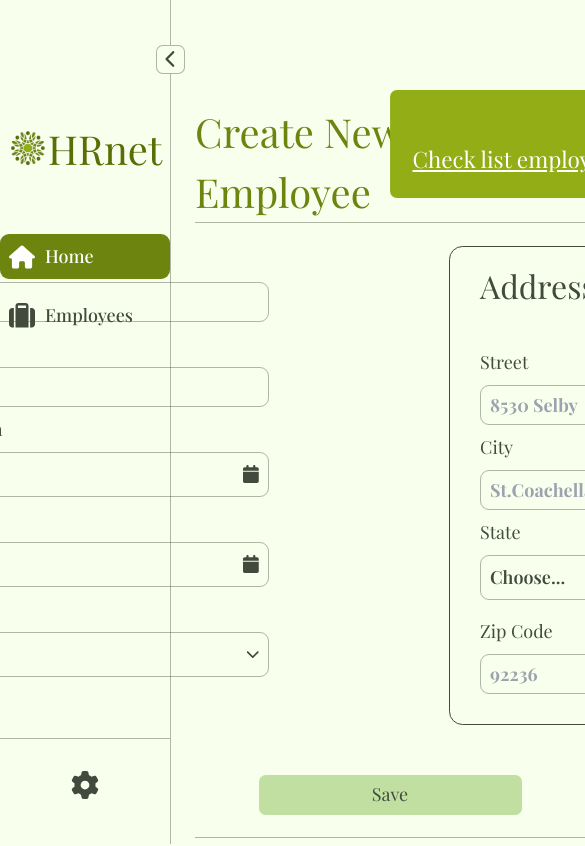
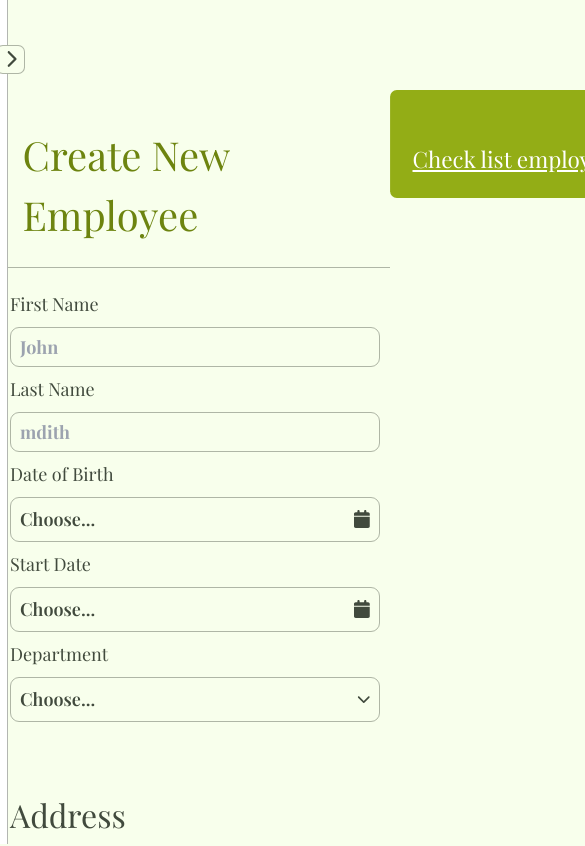
Before and after one commit to PrAndrian/HRnet, a React (Vite) app: page / in a window 390 px wide. Shown: the top 846 px of the page, 585 px wide, since content can reach past the window. Built offline with nearby package versions, Linux system fonts and the light colour scheme.

Commit message:
bug fix [accent in form, pagination when table empty]

```diff
--- a/src/components/EmployeeCreationForm.jsx
+++ b/src/components/EmployeeCreationForm.jsx
@@ -60,7 +60,7 @@ const EmployeeCreationForm = ({onToast}) => {
             zipCode: verfyWordSpaces(zipCode),
         }
 
-        const regex = /^[a-zA-Z0-9\-/ ]+$/;
+        const regex = /^[a-zA-Z0-9\-/ éèàùêâô]+$/;
         const valuesEmployee = Object.values(employee);
 
         valuesEmployee.map((value,index)=>{
@@ -96,7 +96,7 @@ const EmployeeCreationForm = ({onToast}) => {
         id="create-employee"
         className="flex flex-col grow justify-center items-center p-5"
     >
-        <div className="flex justify-center gap-40 mb-[50px] w-full" >
+        <div className="flex justify-center flex-wrap gap-10 md:gap-40 mb-[50px] w-full" >
             <fieldset className="
                 flex
                 flex-col
@@ -117,7 +117,7 @@ const EmployeeCreationForm = ({onToast}) => {
                 <InputForm
                     id='last-name'
                     type='text'
-                    palceholder="Smith"
+                    palceholder="mdith"
                     setter={setLastName}
                     isError={errors.lastName}
                 />
@@ -158,8 +158,8 @@ const EmployeeCreationForm = ({onToast}) => {
                 flex-col
                 w-full
                 max-w-[375px]
-                border
-                border-[#414A3D]
+                md:border
+                md:border-[#414A3D]
                 rounded-xl
                 pt-[15px]
                 px-[30px]
--- a/src/components/Layout.jsx
+++ b/src/components/Layout.jsx
@@ -6,7 +6,7 @@ const Layout = () => {
     <>
     <div className='flex h-screen'>
         <Navbar/>
-        <main className="flex flex-col mx-[24px] mt-[102px] w-screen">
+        <main className="flex flex-col md:mx-[24px] mt-[102px] w-screen">
           <Outlet/>
         </main>
     </div>
--- a/src/components/Navbar.jsx
+++ b/src/components/Navbar.jsx
@@ -2,24 +2,35 @@ import { Link, NavLink } from 'react-router-dom'
 import Logo from '../assets/logo_wealth_Health.png'
 import { FontAwesomeIcon } from '@fortawesome/react-fontawesome'
 import { faChevronUp, faGear, faHouse, faSuitcase } from '@fortawesome/free-solid-svg-icons'
+import { useState } from 'react'
 
 const Navbar = () => {
+  const [isOpen, setIsOpen] = useState(false)
   return (
-    <nav className="
+    <nav className={`
+      z-50
+      bg-white
+      md:bg-transparent
       flex
       flex-col
       items-center
-      w-[240px]
+      px-2
+      md:px-0
+      w-fit
+      md:w-[240px]
       h-screen
       border-r
       border-opacity-40
       border-[#414A3D]
-      relative
-    ">
+      fixed
+      md:relative
+      ${ !isOpen ? 'left-[-14%] md:left-0' : 'left-0'}`}
+    >
       <div className='
         absolute
         top-[45px]
-        right-[-15px]
+        right-[-18px]
+        md:right-[-15px]
         border
         border-opacity-40
         border-[#414A3D]
@@ -27,50 +38,55 @@ const Navbar = () => {
         px-1
         bg-[#F8FFEC]
         cursor-pointer
-      '>
-        <FontAwesomeIcon icon={faChevronUp} className='rotate-[-90deg]' />
+      '
+      onClick={()=>setIsOpen(!isOpen)}
+      >
+        <FontAwesomeIcon icon={faChevronUp} className={`${isOpen ? "rotate-[-90deg]" : "rotate-[90deg]"}`} />
       </div>
 
       <Link to="/" >
         <div className='flex items-center mt-[119px] mb-[55px]'>
           <img className="w-[40px] h-[40px]" src={Logo}/>
-          <span className='text-[40px] text-[#596F06]'>HRnet</span>
+          <span className='hidden md:block text-[40px] text-[#596F06]'>HRnet</span>
         </div>
       </Link>
 
       <div className='flex grow flex-col gap-[14px]'>
         <NavLink
         to="/"
+        onClick={()=>setIsOpen(false)}
         className={({ isActive, isPending }) => isPending ? "pending" : isActive ?
-          "flex items-center w-[170px] font-medium  p-2 p-2 bg-secondary rounded-lg text-white"
+          "flex items-center w-fit md:w-[170px] font-medium  p-2 bg-secondary rounded-lg text-white"
         :
-          "flex items-center w-[170px] font-medium  p-2 hover:bg-secondary hover:rounded-lg hover:text-white"}
+          "flex items-center w-fit md:w-[170px] font-medium  p-2 hover:bg-secondary hover:rounded-lg hover:text-white"}
         >
           <FontAwesomeIcon
             icon={faHouse}
-            className='pr-[10px] w-[26px] h-[26px]'
+            className='md:pr-[10px] w-[26px] h-[26px]'
           />
-          Home
+          <span className='hidden md:block'>Home</span>
         </NavLink>
 
         <NavLink
           to="/employees"
+          onClick={()=>setIsOpen(false)}
           className={({ isActive, isPending }) => isPending ? "pending" : isActive ?
-            "flex items-center w-[170px] font-medium  p-2 p-2 bg-secondary rounded-lg text-white"
+            "flex items-center ww-fit md:w-[170px] font-medium  p-2 p-2 bg-secondary rounded-lg text-white"
           :
-            "flex items-center w-[170px] font-medium  p-2 hover:bg-secondary hover:rounded-lg hover:text-white"}>
+            "flex items-center w-fit md:w-[170px] font-medium  p-2 hover:bg-secondary hover:rounded-lg hover:text-white"}>
           <FontAwesomeIcon
             icon={faSuitcase}
-            className='pr-[10px] w-[26px] h-[26px]'
+            className='md:pr-[10px] w-[26px] h-[26px]'
           />
-          Employees
+          <span className='hidden md:block'>Employees</span>
         </NavLink>
 
       </div>
 
       <footer className='
         flex
-        w-[170px]
+        w-fit
+        md:w-[170px]
         justify-center
         border-t
         mb-[45px]
--- a/src/components/PaginationTable.jsx
+++ b/src/components/PaginationTable.jsx
@@ -46,11 +46,7 @@ const PaginationTable = ({ totalItems, itemsPerPage, currentPage, onPageChange }
           </button>
         </li>
         {renderPageNumbers()}
-        <li
-          className={`rounded-md ${
-            currentPage == totalPages ? 'invisible' : ''
-          }`}
-        >
+        <li className={`rounded-md ${ currentPage == totalPages+1 || currentPage == totalPages  ? 'invisible' : ''}`}>
           <button
             className="px-2 py-1 rounded-md hover:bg-tertiary focus:outline-none"
             onClick={() => handlePageChange(currentPage + 1)}
--- a/src/pages/Home.jsx
+++ b/src/pages/Home.jsx
@@ -22,7 +22,7 @@ const Home = () => {
 
   return (
     <>
-      <h1 className="text-secondary text-[40px] w-[260px]">
+      <h1 className="text-secondary text-[40px] w-[260px] p-5 md:p-5">
         Create New Employee
       </h1>
       <ToastModal showToast={showToast} message={toastMessage} error={error}/>
```
